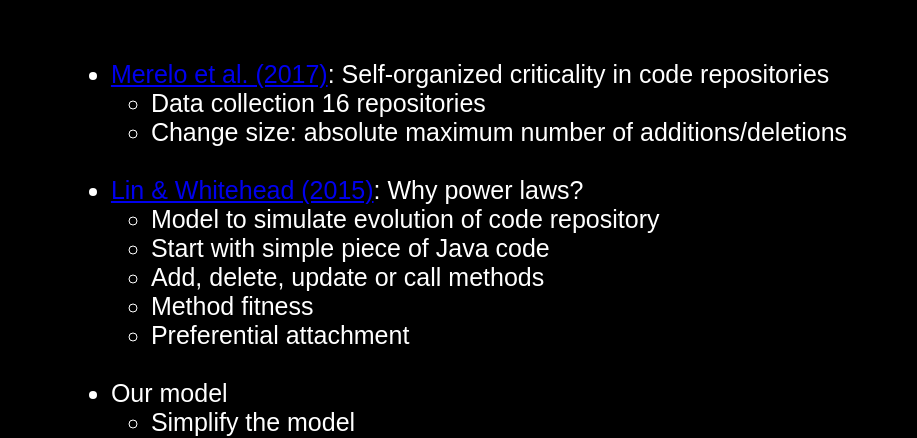
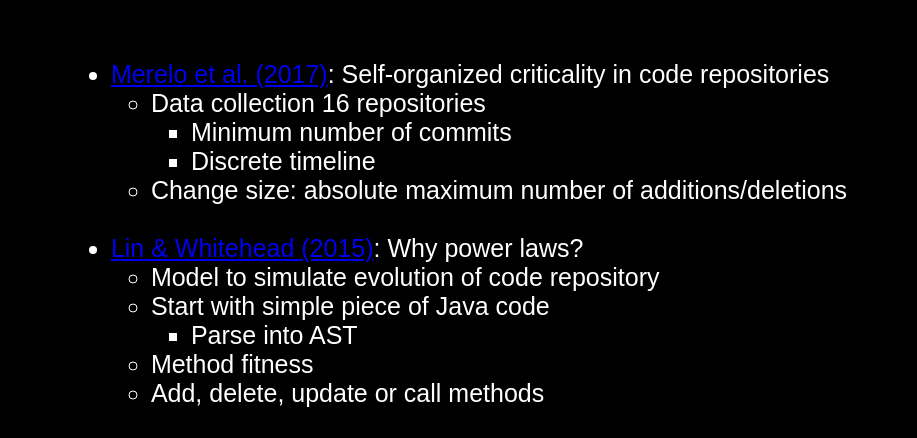
Before and after one commit to NatasjaWezel/Complex_Systems, an Angular app in the folder web_app/frontend/: page / in a window 1280 px wide. Shown: the part 2502-2940 px from the top of the page, without its empty margins (181-1098 px from the left). Built offline with nearby package versions, Linux system fonts and the light colour scheme; what ng5-slider would draw is missing.

Commit message:
Finalize introduction

```diff
--- a/web_app/frontend/src/app/second-page/second-page.component.html
+++ b/web_app/frontend/src/app/second-page/second-page.component.html
@@ -5,8 +5,7 @@
   <div class="explanation">
     <ul>
       <li>... giving rise to powerlaws</li>
-      <li>16 different repositories were analyzed
-      </li>
+      <li>16 different repositories were analyzed</li>
       <li>Exhibiting SOC characteristics</li>
     </ul>
   </div>
--- a/web_app/frontend/src/app/theory-page/theory-page.component.html
+++ b/web_app/frontend/src/app/theory-page/theory-page.component.html
@@ -9,6 +9,10 @@
       <li><a href="https://www.researchgate.net/publication/319641700_Self-organized_criticality_in_code_repositories">Merelo et al. (2017)</a>: Self-organized criticality in code repositories</li>
           <ul>
             <li>Data collection 16 repositories</li>
+            <ul>
+              <li>Minimum number of commits</li>
+              <li>Discrete timeline</li>
+            </ul>
             <li>Change size: absolute maximum number of additions/deletions</li>
           </ul>
         <br>
@@ -16,9 +20,11 @@
         <ul>
           <li>Model to simulate evolution of code repository</li>
           <li>Start with simple piece of Java code</li>
+          <ul>
+            <li>Parse into AST</li>
+          </ul>
+          <li>Method fitness</li>
           <li>Add, delete, update or call methods</li>
-          <li>Method fitness</li>
-          <li>Preferential attachment</li>
         </ul>
         <br>
      <li>Our model</li>
```
